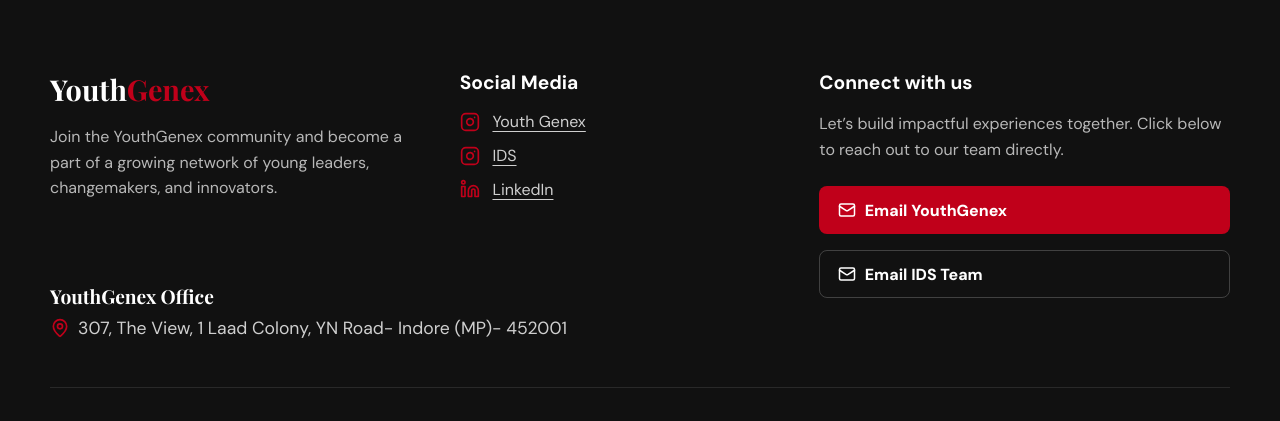
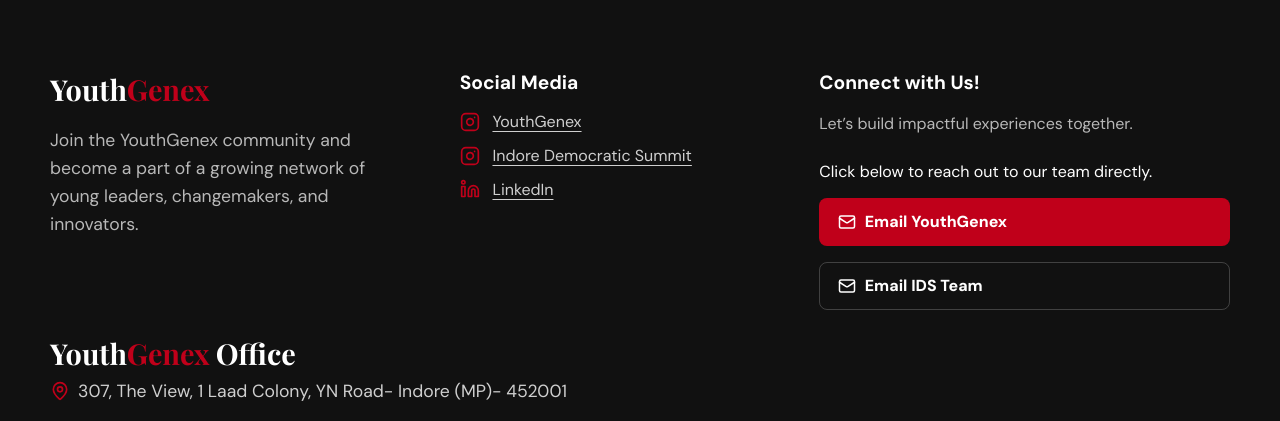
Before and after one commit to DakshBaid/youthgenex, a React (Vite) app in the folder youthgenx-web/: page / in a window 1280 px wide. Shown: the part 3313-3734 px from the top of the page. Built offline with nearby package versions, Linux system fonts and the light colour scheme.

Commit message:
Update IDS header, fix Contact scroll, update Footer styling

```diff
--- a/youthgenx-web/src/components/Footer.jsx
+++ b/youthgenx-web/src/components/Footer.jsx
@@ -26,17 +26,17 @@
             <div style={{ display: 'flex', flexWrap: 'wrap', gap: '3rem' }}>
               <div style={{ flex: '1 1 250px' }}>
                 <h2 style={{ fontFamily: '"Playfair Display"', fontSize: '1.8rem', margin: '0 0 1rem' }}>Youth<span style={{ color: 'var(--red)' }}>Genex</span></h2>
-                <p style={{ color: 'rgba(255,255,255,0.7)', lineHeight: 1.6 }}>Join the YouthGenex community and become a part of a growing network of young leaders, changemakers, and innovators.</p>
+                <p style={{ color: 'rgba(255,255,255,0.7)', lineHeight: 1.6, fontSize: '1.1rem' }}>Join the YouthGenex community and become a part of a growing network of young leaders, changemakers, and innovators.</p>
               </div>
 
               <div style={{ flex: '1 1 200px' }}>
                 <h3 style={{ fontSize: '1.2rem', margin: '0 0 1rem' }}>Social Media</h3>
                 <div style={{ display: 'flex', flexDirection: 'column', gap: '0.8rem' }}>
                   <a href="https://www.instagram.com/youthgenex.in/" target="_blank" rel="noopener noreferrer" style={{ display: 'flex', alignItems: 'center', gap: '0.8rem', color: 'rgba(255,255,255,0.8)', textDecoration: 'underline', textUnderlineOffset: '4px' }}>
-                    <svg xmlns="http://www.w3.org/2000/svg" width="20" height="20" viewBox="0 0 24 24" fill="none" stroke="var(--red)" strokeWidth="2" strokeLinecap="round" strokeLinejoin="round"><rect width="20" height="20" x="2" y="2" rx="5" ry="5" /><path d="M16 11.37A4 4 0 1 1 12.63 8 4 4 0 0 1 16 11.37z" /><line x1="17.5" x2="17.51" y1="6.5" y2="6.5" /></svg> Youth Genex
+                    <svg xmlns="http://www.w3.org/2000/svg" width="20" height="20" viewBox="0 0 24 24" fill="none" stroke="var(--red)" strokeWidth="2" strokeLinecap="round" strokeLinejoin="round"><rect width="20" height="20" x="2" y="2" rx="5" ry="5" /><path d="M16 11.37A4 4 0 1 1 12.63 8 4 4 0 0 1 16 11.37z" /><line x1="17.5" x2="17.51" y1="6.5" y2="6.5" /></svg> YouthGenex
                   </a>
                   <a href="https://www.instagram.com/indoredemocraticsummit/" target="_blank" rel="noopener noreferrer" style={{ display: 'flex', alignItems: 'center', gap: '0.8rem', color: 'rgba(255,255,255,0.8)', textDecoration: 'underline', textUnderlineOffset: '4px' }}>
-                    <svg xmlns="http://www.w3.org/2000/svg" width="20" height="20" viewBox="0 0 24 24" fill="none" stroke="var(--red)" strokeWidth="2" strokeLinecap="round" strokeLinejoin="round"><rect width="20" height="20" x="2" y="2" rx="5" ry="5" /><path d="M16 11.37A4 4 0 1 1 12.63 8 4 4 0 0 1 16 11.37z" /><line x1="17.5" x2="17.51" y1="6.5" y2="6.5" /></svg> IDS
+                    <svg xmlns="http://www.w3.org/2000/svg" width="20" height="20" viewBox="0 0 24 24" fill="none" stroke="var(--red)" strokeWidth="2" strokeLinecap="round" strokeLinejoin="round"><rect width="20" height="20" x="2" y="2" rx="5" ry="5" /><path d="M16 11.37A4 4 0 1 1 12.63 8 4 4 0 0 1 16 11.37z" /><line x1="17.5" x2="17.51" y1="6.5" y2="6.5" /></svg> Indore Democratic Summit
                   </a>
                   <a href="https://in.linkedin.com/company/youthgenex" target="_blank" rel="noopener noreferrer" style={{ display: 'flex', alignItems: 'center', gap: '0.8rem', color: 'rgba(255,255,255,0.8)', textDecoration: 'underline', textUnderlineOffset: '4px' }}>
                     <svg xmlns="http://www.w3.org/2000/svg" width="20" height="20" viewBox="0 0 24 24" fill="none" stroke="var(--red)" strokeWidth="2" strokeLinecap="round" strokeLinejoin="round"><path d="M16 8a6 6 0 0 1 6 6v7h-4v-7a2 2 0 0 0-2-2 2 2 0 0 0-2 2v7h-4v-7a6 6 0 0 1 6-6z" /><rect width="4" height="12" x="2" y="9" /><circle cx="4" cy="4" r="2" /></svg> LinkedIn
@@ -46,7 +46,7 @@
             </div>
 
             <div style={{ marginTop: '2.5rem' }}>
-              <h4 style={{ color: 'var(--white)', fontSize: '1.2rem', marginBottom: '0.5rem', fontFamily: '"Playfair Display"' }}>YouthGenex Office</h4>
+              <h4 style={{ color: 'var(--white)', fontSize: '1.8rem', marginBottom: '0.5rem', fontFamily: '"Playfair Display"' }}>Youth<span style={{ color: 'var(--red)' }}>Genex</span> Office</h4>
               <p style={{ margin: 0, color: 'rgba(255,255,255,0.8)', fontSize: '1.1rem', display: 'flex', alignItems: 'center', gap: '0.5rem' }}>
                 <MapPin size={20} color="var(--red)" /> 307, The View, 1 Laad Colony, YN Road- Indore (MP)- 452001
               </p>
@@ -54,8 +54,9 @@
           </div>
 
           <div style={{ flex: '1 1 300px' }}>
-            <h3 style={{ fontSize: '1.2rem', margin: '0 0 1rem' }}>Connect with us</h3>
-            <p style={{ color: 'rgba(255,255,255,0.7)', lineHeight: 1.6, marginBottom: '1.5rem' }}>Let’s build impactful experiences together. Click below to reach out to our team directly.</p>
+            <h3 style={{ fontSize: '1.2rem', margin: '0 0 1rem' }}>Connect with Us!</h3>
+            <p style={{ color: 'rgba(255,255,255,0.7)', lineHeight: 1.6, marginBottom: '1.5rem' }}>Let’s build impactful experiences together.</p>
+            <p> Click below to reach out to our team directly.</p>
             <div style={{ display: 'flex', flexDirection: 'column', gap: '1rem' }}>
               <a href="#" onClick={(e) => handleEmailClick(e, 'youthgenex.org@gmail.com', 'Hello YouthGenex Team', 'Hi there,\n\nI was browsing your website and wanted to connect with you regarding...')} className="button button-red" style={{ width: '100%', justifyContent: 'flex-start' }}>
                 <Mail size={18} /> Email YouthGenex
--- a/youthgenx-web/src/components/IDSPage.jsx
+++ b/youthgenx-web/src/components/IDSPage.jsx
@@ -44,9 +44,12 @@
       {/* Header */}
       <section style={{ padding: '6rem 0 4rem', textAlign: 'center' }}>
         <div className="container">
-          <motion.p initial={{ opacity: 0, y: 10 }} animate={{ opacity: 1, y: 0 }} style={{ color: 'var(--red)', fontWeight: 800, textTransform: 'uppercase', letterSpacing: '2px', margin: '0 0 1rem' }}>
-            Indore Democratic Summit
-          </motion.p>
+          <motion.div initial={{ opacity: 0, y: 10 }} animate={{ opacity: 1, y: 0 }} style={{ display: 'flex', flexDirection: 'column', alignItems: 'center', margin: '0 0 1.5rem' }}>
+            <img src="/ids-logo.png" alt="IDS Logo" style={{ height: '120px', marginBottom: '1rem', objectFit: 'contain' }} />
+            <h2 style={{ color: 'var(--red)', fontWeight: 900, fontSize: '2rem', textTransform: 'uppercase', letterSpacing: '2px', margin: 0 }}>
+              Indore Democratic Summit
+            </h2>
+          </motion.div>
           <motion.h1
             initial={{ opacity: 0, y: 20 }}
             animate={{ opacity: 1, y: 0 }}
@@ -96,7 +99,7 @@
             <div style={{ position: 'relative', paddingBottom: '56.25%', height: 0, overflow: 'hidden', borderRadius: '16px', boxShadow: 'var(--shadow)' }}>
               <iframe
                 style={{ position: 'absolute', top: 0, left: 0, width: '100%', height: '100%' }}
-                src="https://www.youtube.com/embed/KUlO88KciPs"
+                src="https://youtu.be/KUlO88KciPs?si=oGX39DqGdh0EOQrF"
                 title="IDS 2025 AfterMovie"
                 frameBorder="0"
                 allow="accelerometer; autoplay; clipboard-write; encrypted-media; gyroscope; picture-in-picture"
@@ -122,7 +125,7 @@
             <div style={{ position: 'relative', paddingBottom: '56.25%', height: 0, overflow: 'hidden', borderRadius: '16px', boxShadow: 'var(--shadow)' }}>
               <iframe
                 style={{ position: 'absolute', top: 0, left: 0, width: '100%', height: '100%' }}
-                src="https://www.youtube.com/embed/VVFfbHWWAUw"
+                src="https://youtu.be/VVFfbHWWAUw?si=Rfj4ubHrP7P35Xs3"
                 title="IDS 2024 AfterMovie"
                 frameBorder="0"
                 allow="accelerometer; autoplay; clipboard-write; encrypted-media; gyroscope; picture-in-picture"
@@ -148,7 +151,7 @@
             <div style={{ position: 'relative', paddingBottom: '56.25%', height: 0, overflow: 'hidden', borderRadius: '16px', boxShadow: 'var(--shadow)' }}>
               <iframe
                 style={{ position: 'absolute', top: 0, left: 0, width: '100%', height: '100%' }}
-                src="https://www.youtube.com/embed/XhHmRZW2Rck"
+                src="https://youtu.be/XhHmRZW2Rck?si=xWYadJ_-IE2bIDVH"
                 title="IDS 2023 AfterMovie"
                 frameBorder="0"
                 allow="accelerometer; autoplay; clipboard-write; encrypted-media; gyroscope; picture-in-picture"
--- a/youthgenx-web/src/components/Navbar.jsx
+++ b/youthgenx-web/src/components/Navbar.jsx
@@ -10,7 +10,7 @@
     { name: 'About', path: '/about' },
     { name: 'Events', path: '/events' },
     { name: 'Gallery', path: '/gallery' },
-    { name: 'Contact', path: '/#contact' },
+    { name: 'Contact', path: '#contact' },
   ];
 
   return (
```
